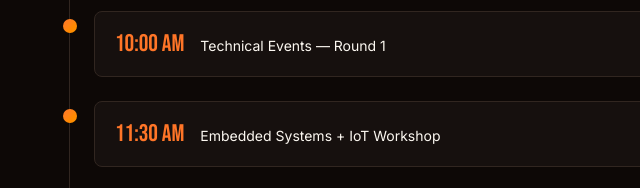
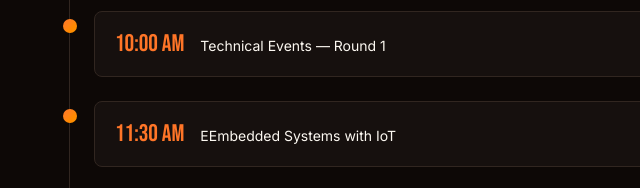
Before and after one commit to vibooshanviboo-crypto/Symtron-26, a plain HTML site: page index.html in a window 1280 px wide. Shown: the part 8720-8908 px from the top of the page, 187-827 px from the left. Drawn offline with nearby package versions, Linux system fonts and the light colour scheme.

Commit message:
Update index.html

```diff
--- a/index.html
+++ b/index.html
@@ -1472,7 +1472,7 @@
           <div class="flex items-baseline gap-4 rounded-lg border border-border bg-card px-5 py-4">
             <div class="font-display text-2xl text-primary">11:30 AM</div>
             <div class="text-sm text-foreground">
-              Embedded Systems + IoT Workshop
+              EEmbedded Systems with IoT
             </div>
           </div>
         </li>
```
